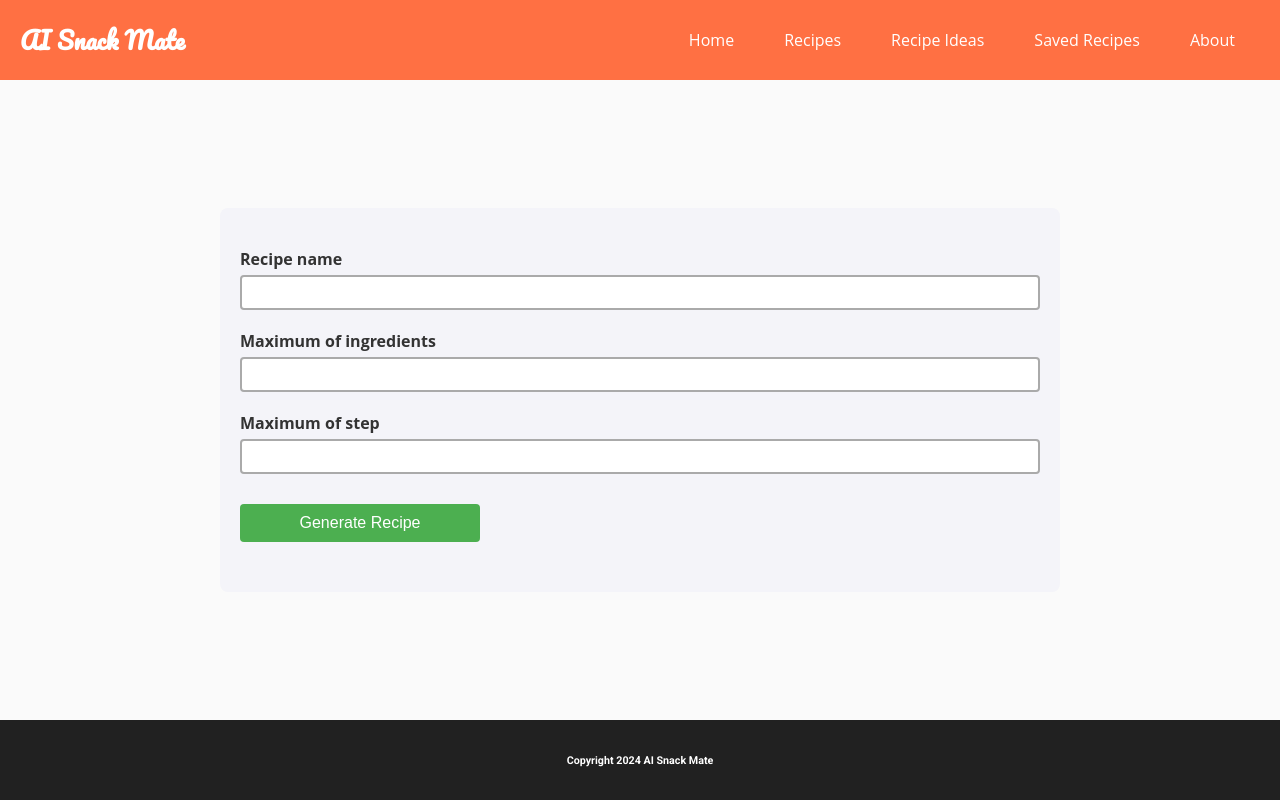
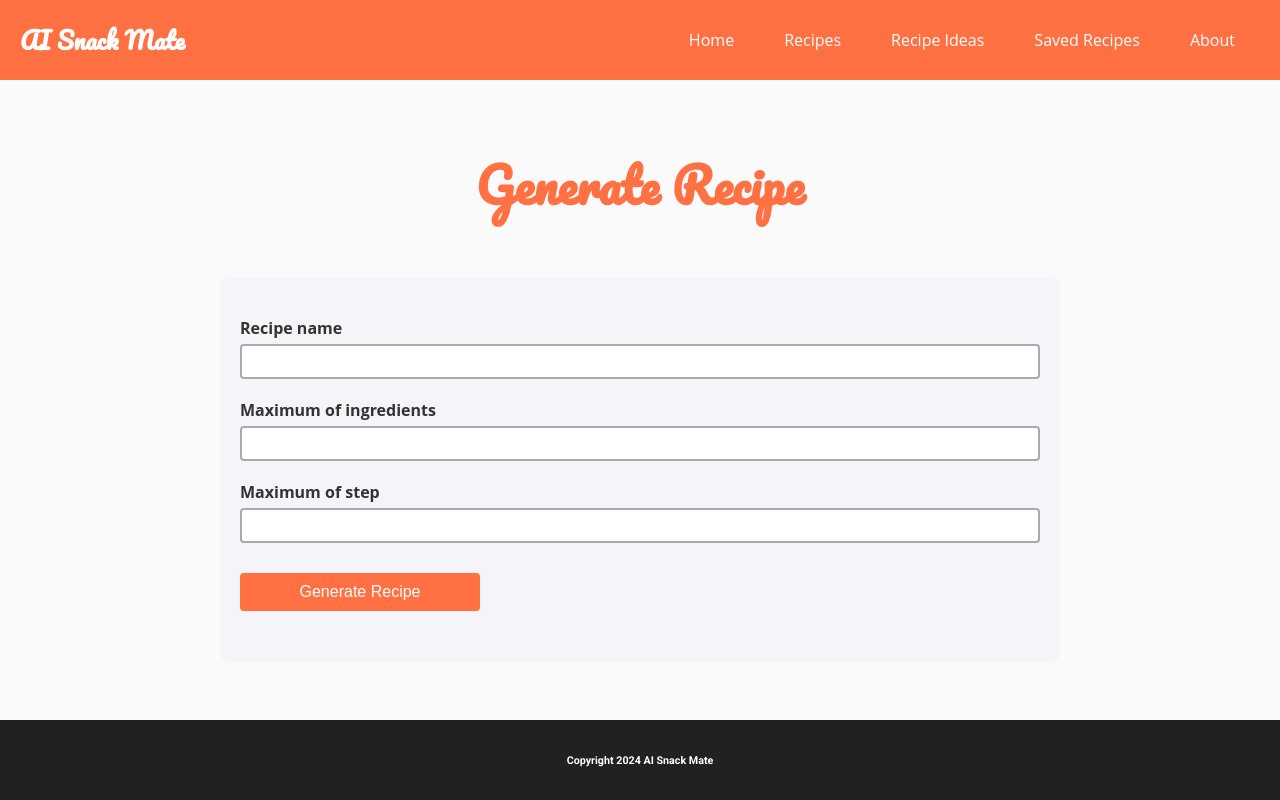
Before and after one commit to estherszliu/ai_snack_mate, a React (Create React App) app: page /recipe in a window 1280 px wide. Built offline with nearby package versions, Linux system fonts and the light colour scheme.

Commit message:
feat:styled pages

```diff
--- a/src/pages/RecipeIdeasPage.jsx
+++ b/src/pages/RecipeIdeasPage.jsx
@@ -45,6 +45,7 @@
 
     return (
         <div id="recipeIdeasPageContainer">
+            <h1 id="recipeIdeaTitle">Generate Recipe Ideas</h1>
             <div id="recipeIdeasContainer">
                 <div className="inputIdeas">Ingredients or name in the recipe</div>
                 <input
@@ -55,7 +56,7 @@
                 {recipeIdeas.length > 0 && (
                     <ul>
                         {recipeIdeas.map((idea, index) => (
-                            <li key={index} onClick={() => handleRecipeClick(idea.recipe_name)}>
+                            <li class="ideaList" key={index} onClick={() => handleRecipeClick(idea.recipe_name)}>
                                 {idea.recipe_name}
                             </li>
                         ))}
--- a/src/pages/RecipePage.jsx
+++ b/src/pages/RecipePage.jsx
@@ -94,6 +94,7 @@
 
     return(
         <div id="recipePageContainer">
+            <h1 id="recipeTitle">Generate Recipe</h1>
             <div id="recipeContentContainer">
                 <div className="inputGroup">Recipe name</div>
                 <input
--- a/src/styles/RecipeIdeasPage.css
+++ b/src/styles/RecipeIdeasPage.css
@@ -3,20 +3,19 @@
     flex-direction: column;
     align-items: center;
     height: 100%;
+
 }
-
+#recipeIdeaTitle{
+    font-size: 48px;
+    font-family: 'Pacifico', cursive;
+    color: #FF7043;
+    margin-bottom: 20px;
+    animation: fadeInUp 0.8s ease-out 0.5s forwards;
+    opacity: 0;
+}
 #recipeIdeasContainer{
     color: #333;
     background-color: #f4f4f9;
-    /* display: flex; */
-    /* flex-direction: column;
-    align-items: center;
-    background-color: #fafafa;
-    text-align: center;
-    padding: 40px 20px;
-    height: 100%;
-    max-height: 100%;
-    cursor: default; */
     max-width: 800px;
     padding: 20px;
     border-radius: 8px;
@@ -25,4 +24,38 @@
     width: 100%;
     display: flex;
     flex-direction: column;
+    animation: fadeInUp 0.8s ease-out 0.7s forwards;
+    opacity: 0;
+
 }
+
+.ideaList{
+    border: 2px solid #FF7043;
+    padding:10px;
+    text-align: center;
+    margin:10px auto;
+    border-radius:10px;
+    width: 100%;
+    max-width: 600px;
+    cursor: pointer;
+    transition: background-color 0.3s ease, color 0.3s ease, transform 0.3s ease, box-shadow 0.3s ease;
+    font-family: 'Roboto', sans-serif;
+}
+
+.ideaList:hover{
+    background-color: #FF7043;
+    color: white;
+    transform: scale(1.05);
+    box-shadow: 0 8px 16px rgba(0, 0, 0, 0.2);
+}
+
+@keyframes fadeInUp {
+    from {
+        opacity: 0;
+        transform: translateY(200px);
+    }
+    to {
+        opacity: 1;
+        transform: translateY(0);
+    }
+}
--- a/src/styles/RecipePage.css
+++ b/src/styles/RecipePage.css
@@ -3,20 +3,20 @@
     flex-direction: column;
     align-items: center;
     height: 100%;
+    background-color: #fafafa;
+
 }
-
+#recipeTitle{
+    font-size: 48px;
+    font-family: 'Pacifico', cursive;
+    color: #FF7043;
+    margin-bottom: 20px;
+    animation: fadeInUp 0.8s ease-out 0.5s forwards;
+    opacity: 0;
+}
 #recipeContentContainer{
     color: #333;
     background-color: #f4f4f9;
-    /* display: flex; */
-    /* flex-direction: column;
-    align-items: center;
-    background-color: #fafafa;
-    text-align: center;
-    padding: 40px 20px;
-    height: 100%;
-    max-height: 100%;
-    cursor: default; */
     max-width: 800px;
     padding: 20px;
     border-radius: 8px;
@@ -25,6 +25,8 @@
     width: 100%;
     display: flex;
     flex-direction: column;
+    animation: fadeInUp 0.8s ease-out 0.7s forwards;
+    opacity: 0;
 }
 .inputGroup {
     margin-top: 20px;
@@ -41,7 +43,7 @@
 }
 
 button {
-    background-color: #4CAF50;
+    background-color: #FF7043;
     color: white;
     border: none;
     padding: 10px 20px;
@@ -53,10 +55,14 @@
     cursor: pointer;
     border-radius: 4px;
     max-width: 240px;
+    transition: background-color 0.3s ease, transform 0.3s ease;
+    animation: fadeInUp 0.8s ease-out 1s forwards;
+    opacity: 0;
 }
 
 button:hover {
-    background-color: #3C9F40;
+    background-color: #e64a19;
+    transform: scale(1.05);
 }
 
 .recipeDetails {
@@ -64,12 +70,34 @@
     padding: 20px;
     border-radius: 8px;
     box-shadow: 0 4px 8px rgba(0,0,0,0.1);
+    margin-top: 20px;
+    width: 100%;
+    animation: fadeInUp 0.8s ease-out 1.2s forwards;
+    opacity: 0;
 }
 
 .recipe_name {
     color: #2c3e50;
+    font-family: 'Pacifico', cursive;
+    font-size: 32px;
+    margin-bottom: 10px;
 }
 
 ul, ol {
     padding-left: 20px;
+    margin-top: 10px;
+    font-family: 'Roboto', sans-serif;
+    color: #333;
 }
+
+
+@keyframes fadeInUp {
+    from {
+        opacity: 0;
+        transform: translateY(200px);
+    }
+    to {
+        opacity: 1;
+        transform: translateY(0);
+    }
+}
```
